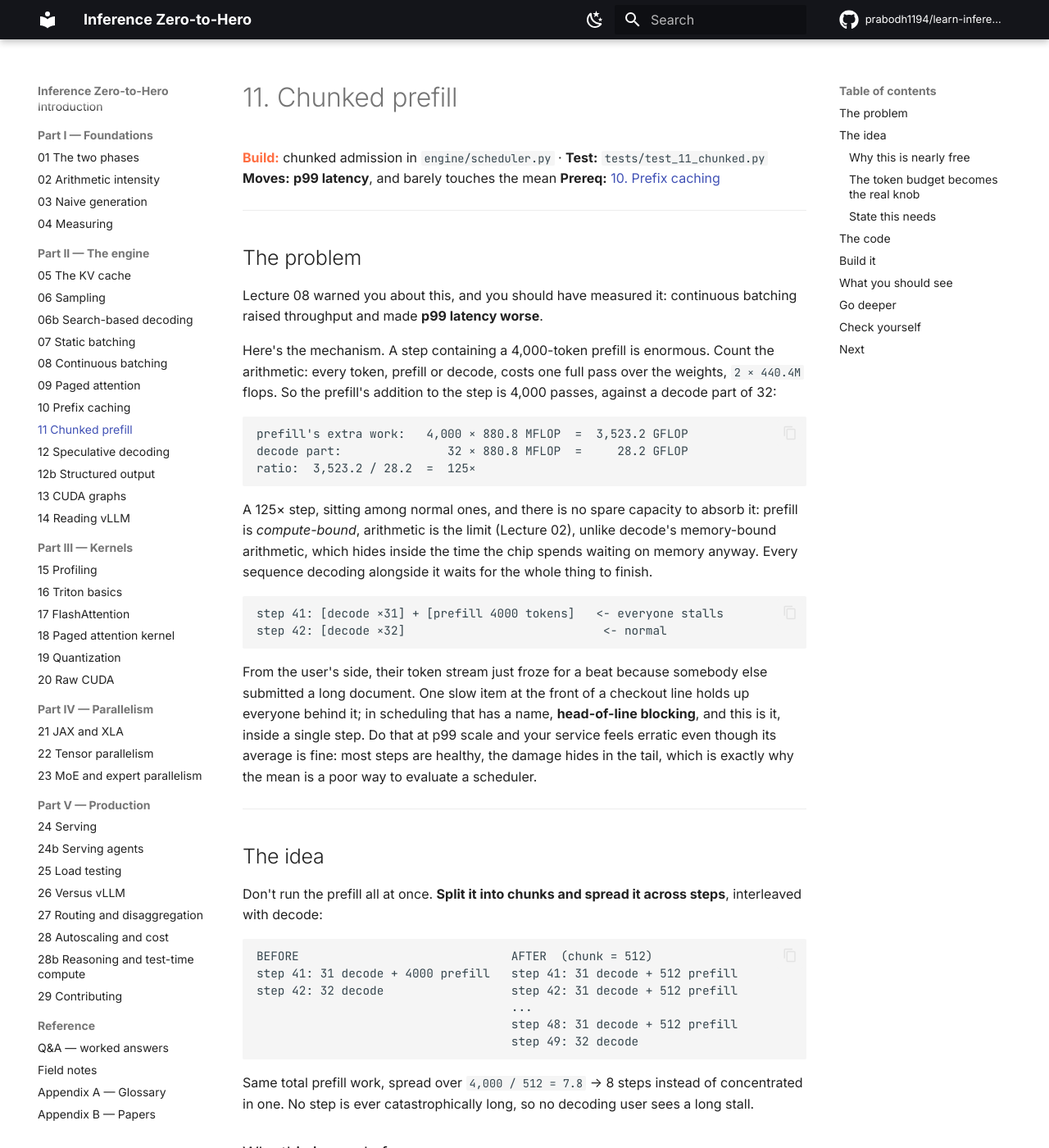
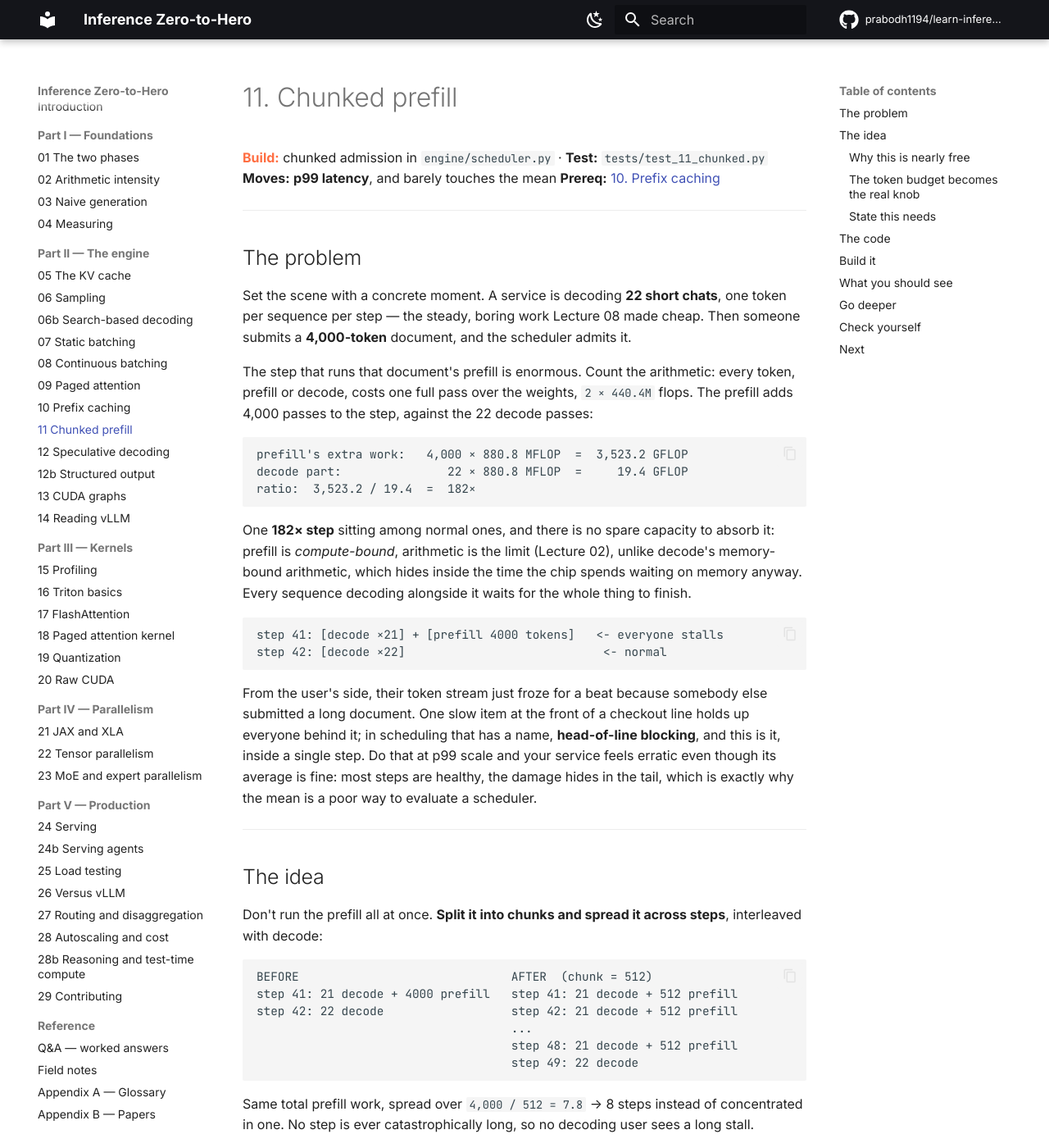
Before and after one commit to prabodh1194/learn-inference, an MkDocs documentation site: the page built from book/11-chunked-prefill.md, in a window 1280 px wide and 1400 px high. Shown: the whole window at 82% size. Built offline with MkDocs 1.6.1 and Material for MkDocs 9.7.7, drawn with Linux system fonts in a browser that asks for light colours; comment, search, counter and statistics services are not loaded.

Commit message:
book: recreate L11 prefill-stall scenario in place; 4k prefill vs 22 decode -> 182x
Drops the 'Lecture 08 warned you' back-reference in favor of the concrete scene:
22 short chats decoding, then a 4,000-token document admitted. Recomputes the
ratio (22 x 880.8 = 19.4 GFLOP, 3523.2/19.4 = 182x) and updates the step
diagrams. L08's matching sentence updated to the same numbers so the lectures
agree.

````diff
--- a/book/11-chunked-prefill.md
+++ b/book/11-chunked-prefill.md
@@ -8,29 +8,30 @@
 
 ## The problem
 
-Lecture 08 warned you about this, and you should have measured it: continuous
-batching raised throughput and made **p99 latency worse**.
+Set the scene with a concrete moment. A service is decoding **22 short chats**,
+one token per sequence per step — the steady, boring work Lecture 08 made cheap.
+Then someone submits a **4,000-token** document, and the scheduler admits it.
 
-Here's the mechanism. A step containing a 4,000-token prefill is enormous.
-Count the arithmetic: every token, prefill or decode, costs one full pass over
-the weights, `2 × 440.4M` flops. So the prefill's addition to the step is 4,000
-passes, against a decode part of 32:
+The step that runs that document's prefill is enormous. Count the arithmetic:
+every token, prefill or decode, costs one full pass over the weights,
+`2 × 440.4M` flops. The prefill adds 4,000 passes to the step, against the 22
+decode passes:
 
 ```
 prefill's extra work:   4,000 × 880.8 MFLOP  =  3,523.2 GFLOP
-decode part:               32 × 880.8 MFLOP  =     28.2 GFLOP
-ratio:  3,523.2 / 28.2  =  125×
+decode part:               22 × 880.8 MFLOP  =     19.4 GFLOP
+ratio:  3,523.2 / 19.4  =  182×
 ```
 
-A 125× step, sitting among normal ones, and there is no spare capacity to
+One **182× step** sitting among normal ones, and there is no spare capacity to
 absorb it: prefill is *compute-bound*, arithmetic is the limit (Lecture 02),
 unlike decode's memory-bound arithmetic, which hides inside the time the chip
 spends waiting on memory anyway. Every sequence decoding alongside it waits for
 the whole thing to finish.
 
 ```
-step 41: [decode ×31] + [prefill 4000 tokens]   <- everyone stalls
-step 42: [decode ×32]                            <- normal
+step 41: [decode ×21] + [prefill 4000 tokens]   <- everyone stalls
+step 42: [decode ×22]                            <- normal
 ```
 
 From the user's side, their token stream just froze for a beat because somebody
@@ -50,11 +51,11 @@ steps**, interleaved with decode:
 
 ```
 BEFORE                              AFTER  (chunk = 512)
-step 41: 31 decode + 4000 prefill   step 41: 31 decode + 512 prefill
-step 42: 32 decode                  step 42: 31 decode + 512 prefill
+step 41: 21 decode + 4000 prefill   step 41: 21 decode + 512 prefill
+step 42: 22 decode                  step 42: 21 decode + 512 prefill
                                     ...
-                                    step 48: 31 decode + 512 prefill
-                                    step 49: 32 decode
+                                    step 48: 21 decode + 512 prefill
+                                    step 49: 22 decode
 ```
 
 Same total prefill work, spread over `4,000 / 512 = 7.8` → 8 steps instead of
````
Also changed, not shown: book/08-continuous-batching.md (+1 -1 lines).
